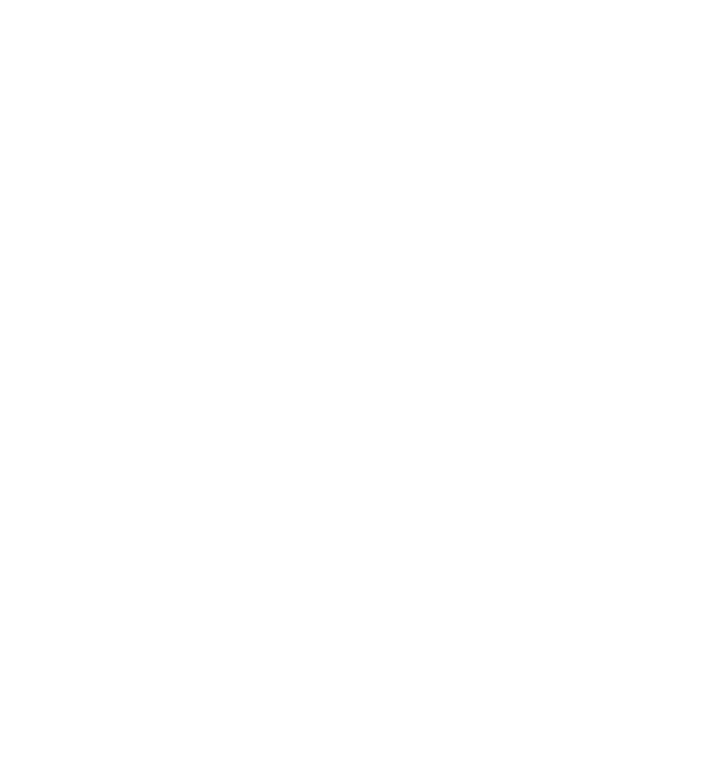
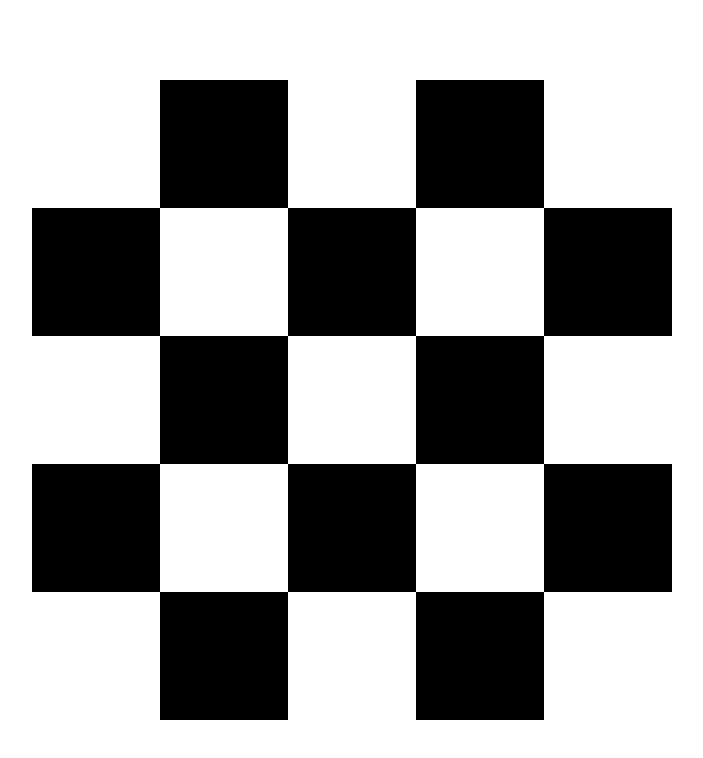
Before and after one commit to RomPop76/P02D08Bonus, a plain HTML site: page index.html in a window 1280 px wide. Shown: the whole page, without its empty margins (288-991 px from the left). Drawn offline with Linux system fonts and the light colour scheme.

Commit message:
Commit 2

```diff
--- a/index.html
+++ b/index.html
@@ -5,9 +5,66 @@
     <meta http-equiv="X-UA-Compatible" content="IE=edge">
     <meta name="viewport" content="width=device-width, initial-scale=1.0">
     <title>Szachownica FlexBox</title>
-    <style></style>
+    <style>
+        * {
+            margin: 0;
+            padding: 0;
+        }
+
+        body {
+            display: flex;
+            height: 100vh;
+            justify-content: center;
+            align-items: center;
+        }
+
+        section {
+            /* margin: auto; */
+            display: flex;
+            flex-wrap: wrap;
+            width: 50vw;
+            height: 50vw;
+        }
+
+        div {
+            flex-basis: 20%;
+            height: 20%;
+            background-color: black;
+        }
+
+        div:nth-child(odd) {
+            background-color: white;
+        }
+
+    </style>
 </head>
 <body>
-
+    <section>
+        <div></div>
+        <div></div>
+        <div></div>
+        <div></div>
+        <div></div>
+        <div></div>
+        <div></div>
+        <div></div>
+        <div></div>
+        <div></div>
+        <div></div>
+        <div></div>
+        <div></div>
+        <div></div>
+        <div></div>
+        <div></div>
+        <div></div>
+        <div></div>
+        <div></div>
+        <div></div>
+        <div></div>
+        <div></div>
+        <div></div>
+        <div></div>
+        <div></div>
+    </section>
 </body>
 </html>
```
